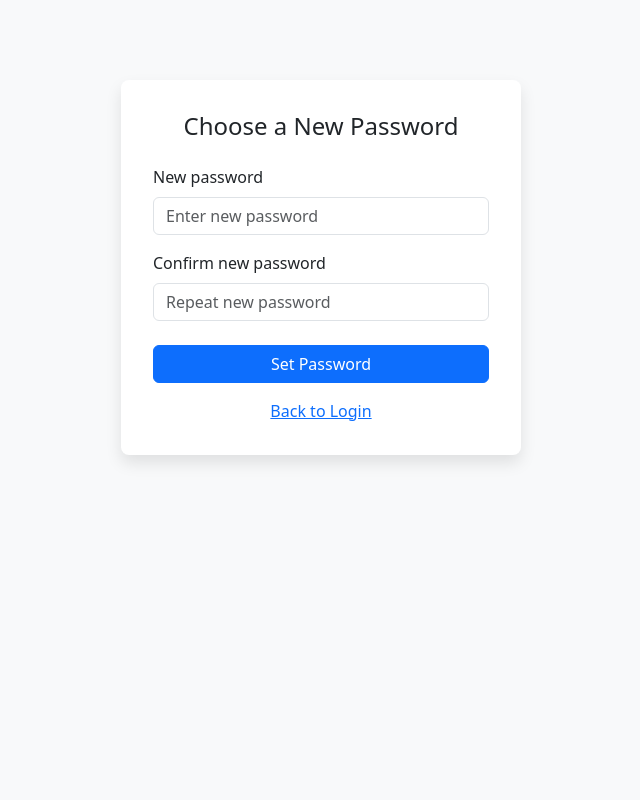
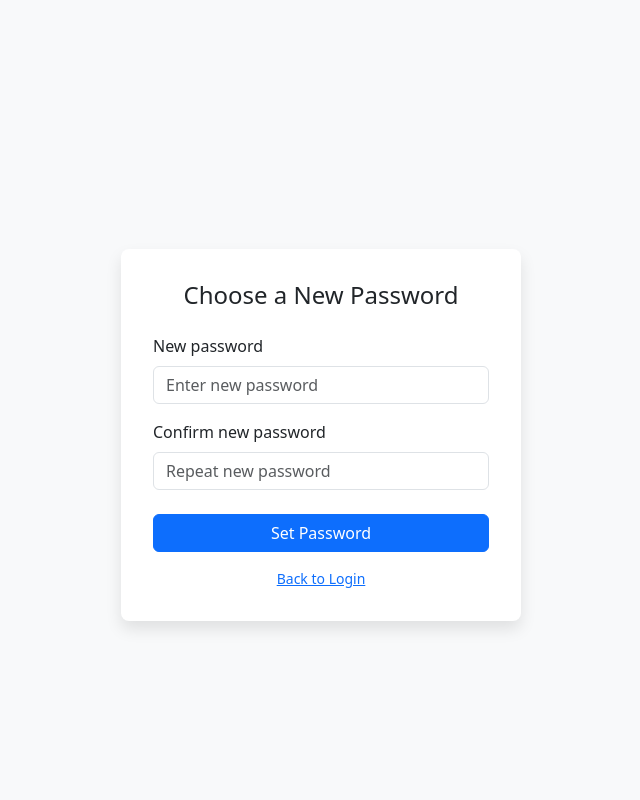
Before and after one commit to D3c3453d/reBBS, a Django app: page /auth/reset/1/1/ in a window 1280 px wide. Shown: the whole page, without its empty margins (319-959 px from the left). Run offline with Django 5.2, Linux system fonts and the light colour scheme.

Commit message:
fix: auth pages refactor

```diff
--- a/src/infrastructure/web/templates/auth/password_reset.html
+++ b/src/infrastructure/web/templates/auth/password_reset.html
@@ -6,8 +6,8 @@
 
 {% block content %}
 <div class="fullscreen d-flex justify-content-center align-items-center">
-  <div class="auth-card w-100">
-    <h4 class="text-center mb-3">Reset Password</h4>
+  <div class="auth-card">
+    <h4 class="text-center mb-4">Reset Password</h4>
     <p class="text-muted small mb-4">Enter your email to receive reset instructions</p>
 
     <form method="post" novalidate>
--- a/src/infrastructure/web/templates/auth/password_reset_confirm.html
+++ b/src/infrastructure/web/templates/auth/password_reset_confirm.html
@@ -1,27 +1,13 @@
 <!--password_reset_confirm.html-->
-<!DOCTYPE html>
-<html lang="en">
-<head>
-  <meta charset="utf-8">
-  <meta name="viewport" content="width=device-width, initial-scale=1">
-  <title>Set New Password | reBBS</title>
-  <link href="https://cdn.jsdelivr.net/npm/bootstrap@5.3.3/dist/css/bootstrap.min.css" rel="stylesheet">
-  <style>
-    body { background-color: #f8f9fa; }
-    .form-card {
-      max-width: 400px;
-      margin: 5rem auto;
-      padding: 2rem;
-      background: #fff;
-      border-radius: .5rem;
-      box-shadow: 0 .5rem 1rem rgba(0,0,0,0.1);
-    }
-  </style>
-</head>
-<body>
-  <main class="container">
-    <div class="form-card">
-      <h4 class="mb-4 text-center">Choose a New Password</h4>
+{% extends "base.html" %}
+{% block title %}Register | reBBS{% endblock %}
+
+{% block navbar %}{% endblock %}
+
+{% block content %}
+<div class="fullscreen d-flex justify-content-center align-items-center">
+  <div class="auth-card">
+    <h4 class="text-center mb-4">Choose a New Password</h4>
 
     {% if form.non_field_errors %}
       <div class="alert alert-danger">
@@ -68,15 +54,14 @@
         {% endif %}
       </div>
 
-        <div class="d-grid">
+      <div class="d-grid mb-3">
         <button type="submit" class="btn btn-primary">Set Password</button>
       </div>
     </form>
 
-      <div class="text-center mt-3">
+    <div class="text-center mt-3 small">
       <a href="{% url 'login' %}">Back to Login</a>
     </div>
   </div>
-  </main>
-</body>
-</html>
+</div>
+{% endblock %}
```
Also changed, not shown: src/infrastructure/web/templates/auth/password_reset_complete.html (+15 -30 lines), src/infrastructure/web/templates/auth/password_reset_done.html (+14 -29 lines). Lines whose indentation alone changed are shown as unchanged.
